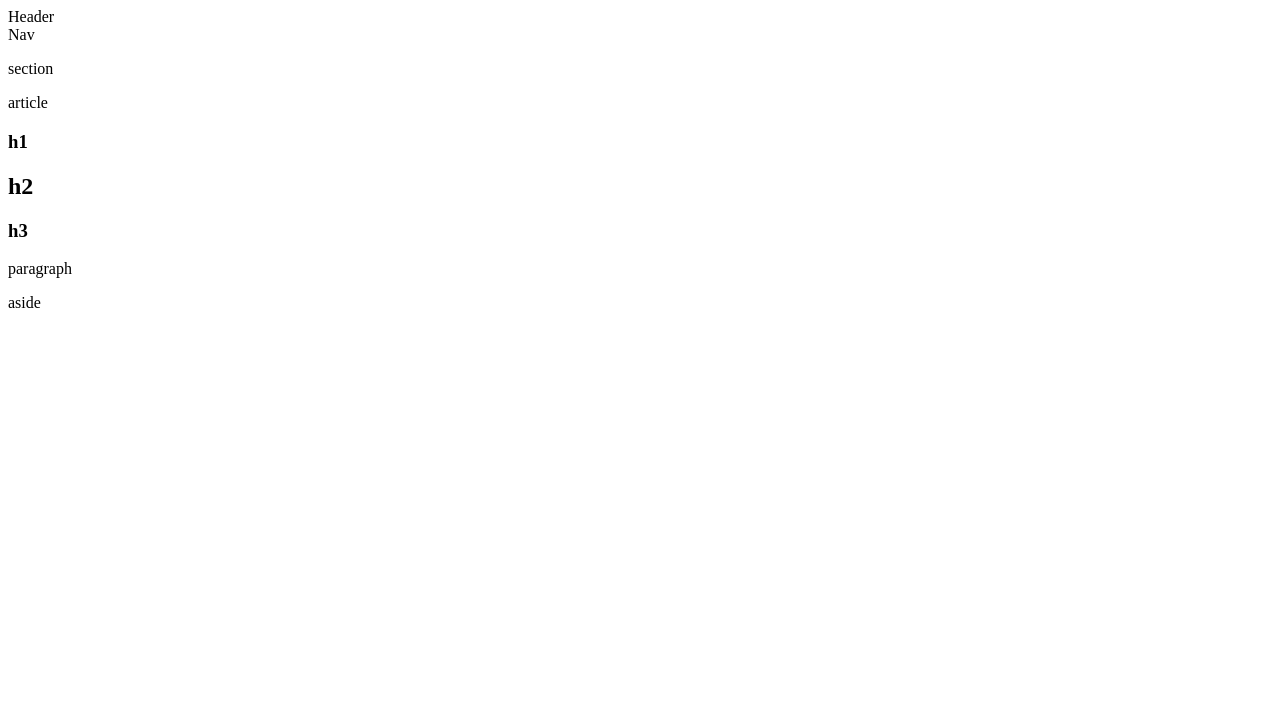
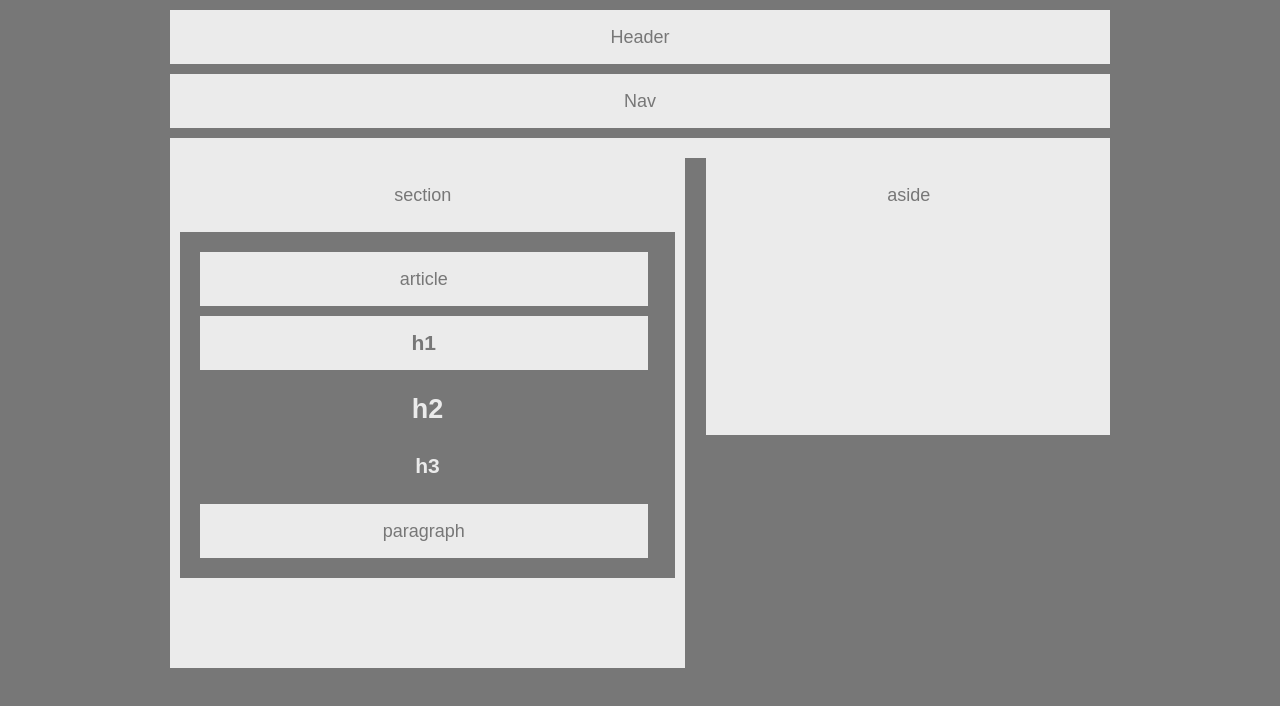
Before and after one commit to cfprice3/HW-Wireframe, a plain HTML site: page index.html in a window 1280 px wide. Drawn offline with Linux system fonts and the light colour scheme.

Commit message:
corrected format

```diff
--- a/index.html
+++ b/index.html
@@ -4,7 +4,7 @@
     <meta charset="UTF-8">
     <meta name="viewport" content="width=device-width, initial-scale=1.0">
     <meta http-equiv="X-UA-Compatible" content="ie=edge">
-    <link rel="stylesheet" type="text.css" href="style.css">
+    <link rel="stylesheet" type="text/css" href="style.css">
     <title>Document</title>
 </head>
 <body>
--- a/style.css
+++ b/style.css
@@ -22,7 +22,7 @@ body {
     display: block;
     float: left;
     width: 495px;
-    height: 267px;
+    height: 500px;
     overflow: hidden;
   }
   aside {
```
